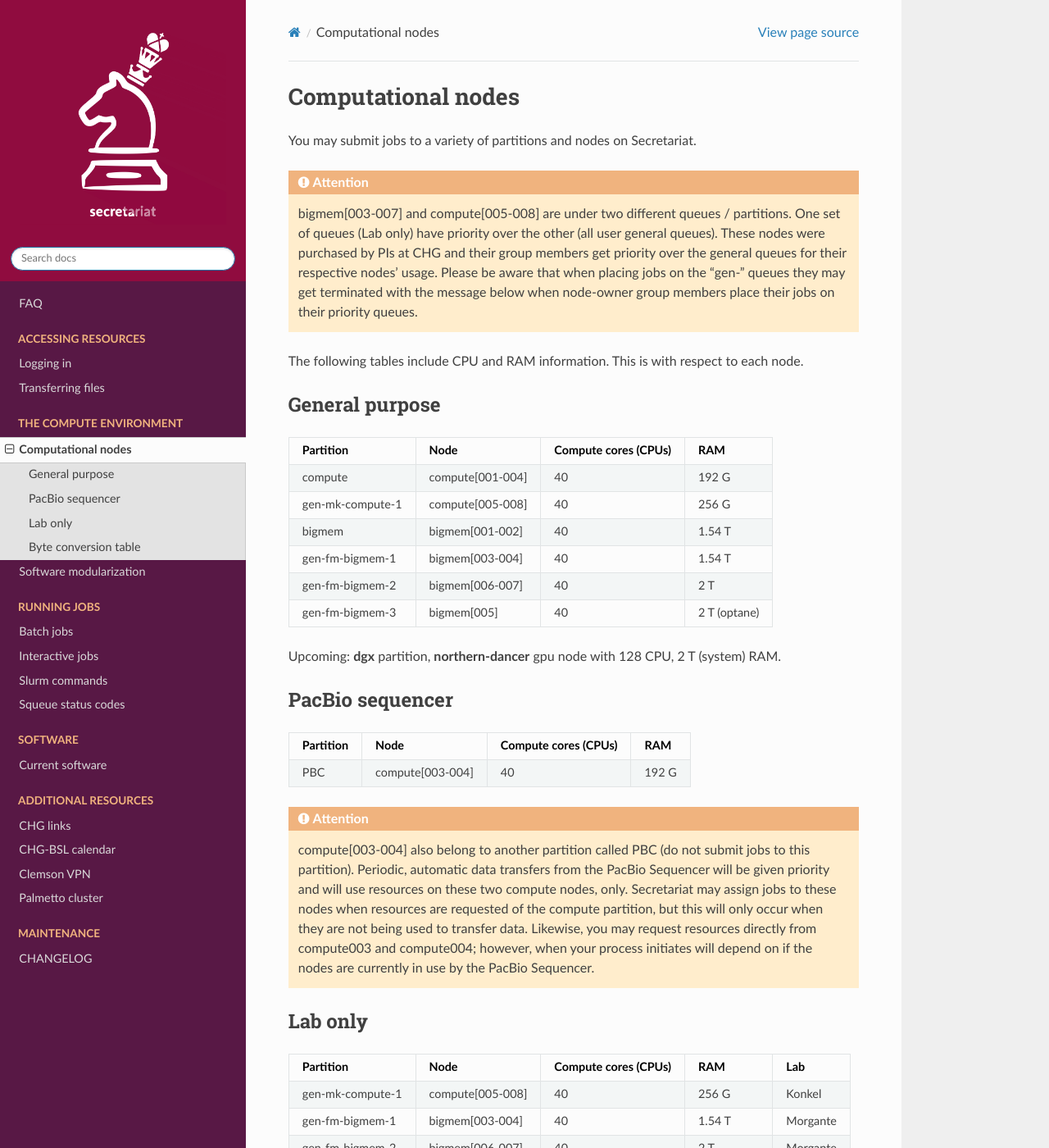
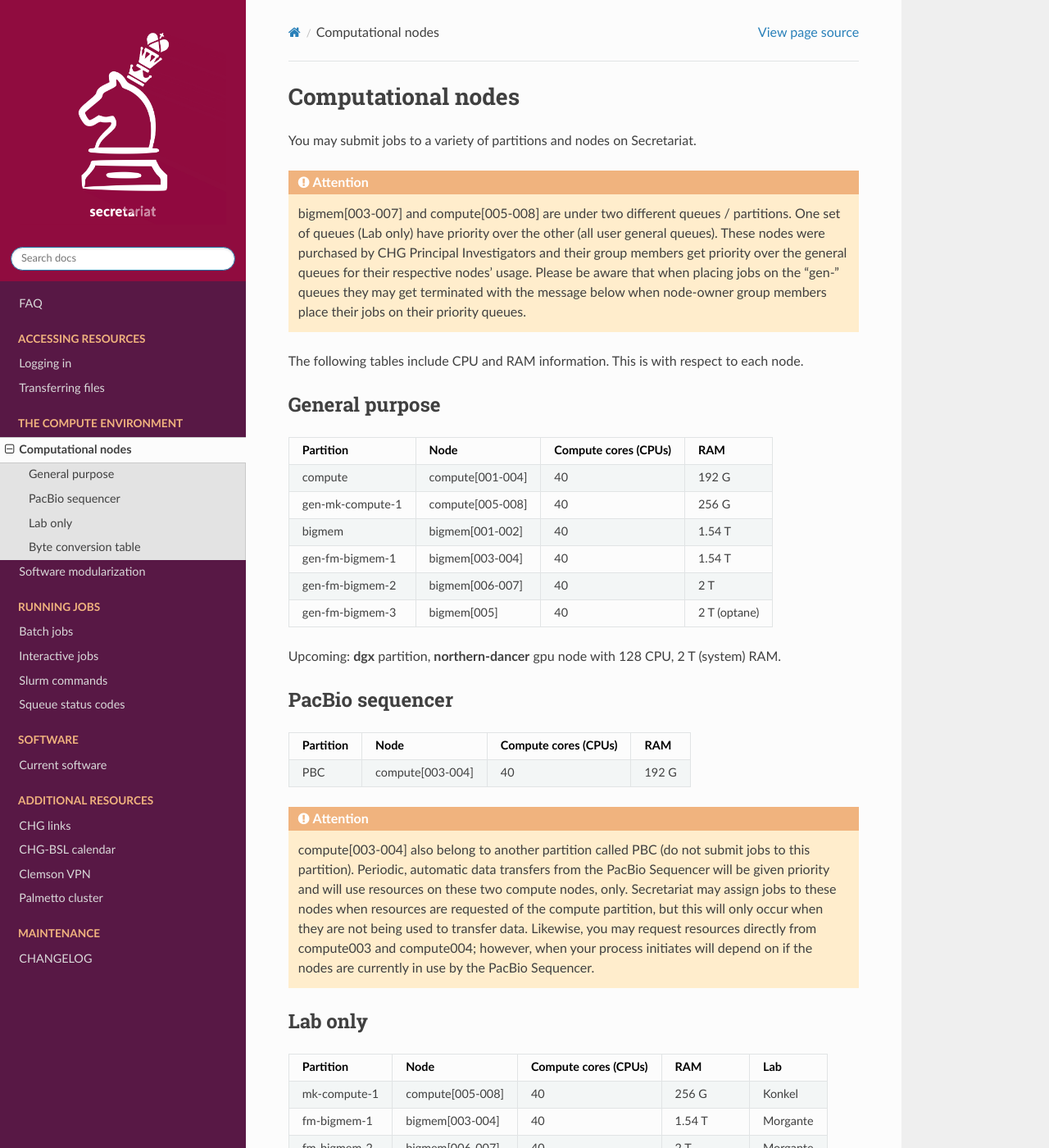
Before and after one commit to amalgamaria/secretariat, a Sphinx documentation site: the page built from docs/compute/nodes.rst, in a window 1280 px wide and 1400 px high. Shown: the whole window at 82% size. Built offline with Sphinx 7.4.7 and the Read the Docs theme 2.0.0, drawn with Linux system fonts in a browser that asks for light colours; pages that are not in the unit, such as notebooks, are missing from menus; some of the changed text lies outside the part shown.

Commit message:
Fix typo -v6

```diff
--- a/docs/compute/nodes.rst
+++ b/docs/compute/nodes.rst
@@ -3,7 +3,7 @@ Computational nodes
 
 You may submit jobs to a variety of partitions and nodes on Secretariat.
 
-.. attention:: bigmem[003-007] and compute[005-008] are under two different queues / partitions. One set of queues (Lab only) have priority over the other (all user general queues). These nodes were purchased by PIs at CHG and their group members get priority over the general queues for their respective nodes’ usage. Please be aware that when placing jobs on the “gen-” queues they may get terminated with the message below when node-owner group members place their jobs on their priority queues.
+.. attention:: bigmem[003-007] and compute[005-008] are under two different queues / partitions. One set of queues (Lab only) have priority over the other (all user general queues). These nodes were purchased by CHG Principal Investigators and their group members get priority over the general queues for their respective nodes’ usage. Please be aware that when placing jobs on the “gen-” queues they may get terminated with the message below when node-owner group members place their jobs on their priority queues.
 
 The following tables include CPU and RAM information. This is with respect to each node.
 
@@ -45,13 +45,13 @@ Lab only
 +------------------+-----------------------+-----------------------+---------------+----------+
 | Partition        | Node                  | Compute cores (CPUs)  | RAM           | Lab      |
 +==================+=======================+=======================+===============+==========+
-| gen-mk-compute-1 | compute[005-008]      | 40                    | 256 G         | Konkel   |
+| mk-compute-1     | compute[005-008]      | 40                    | 256 G         | Konkel   |
 +------------------+-----------------------+-----------------------+---------------+----------+
-| gen-fm-bigmem-1  | bigmem[003-004]       | 40                    | 1.54 T        | Morgante |
+| fm-bigmem-1      | bigmem[003-004]       | 40                    | 1.54 T        | Morgante |
 +------------------+-----------------------+-----------------------+---------------+----------+
-| gen-fm-bigmem-2  | bigmem[006-007]       | 40                    | 2 T           | Morgante |
+| fm-bigmem-2      | bigmem[006-007]       | 40                    | 2 T           | Morgante |
 +------------------+-----------------------+-----------------------+---------------+----------+
-| gen-fm-bigmem-3  | bigmem[005]           | 40                    | 2 T (optane)  | Morgante |
+| fm-bigmem-3      | bigmem[005]           | 40                    | 2 T (optane)  | Morgante |
 +------------------+-----------------------+-----------------------+---------------+----------+
 
 __________
```
